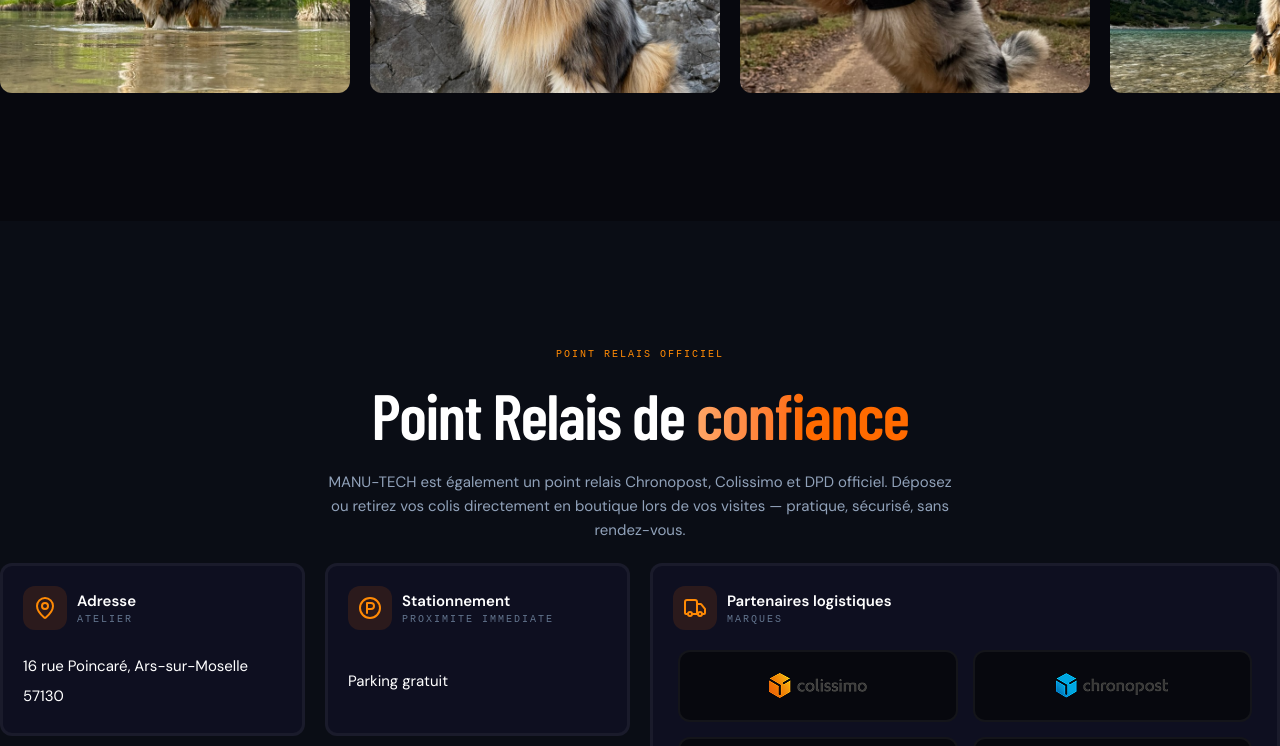
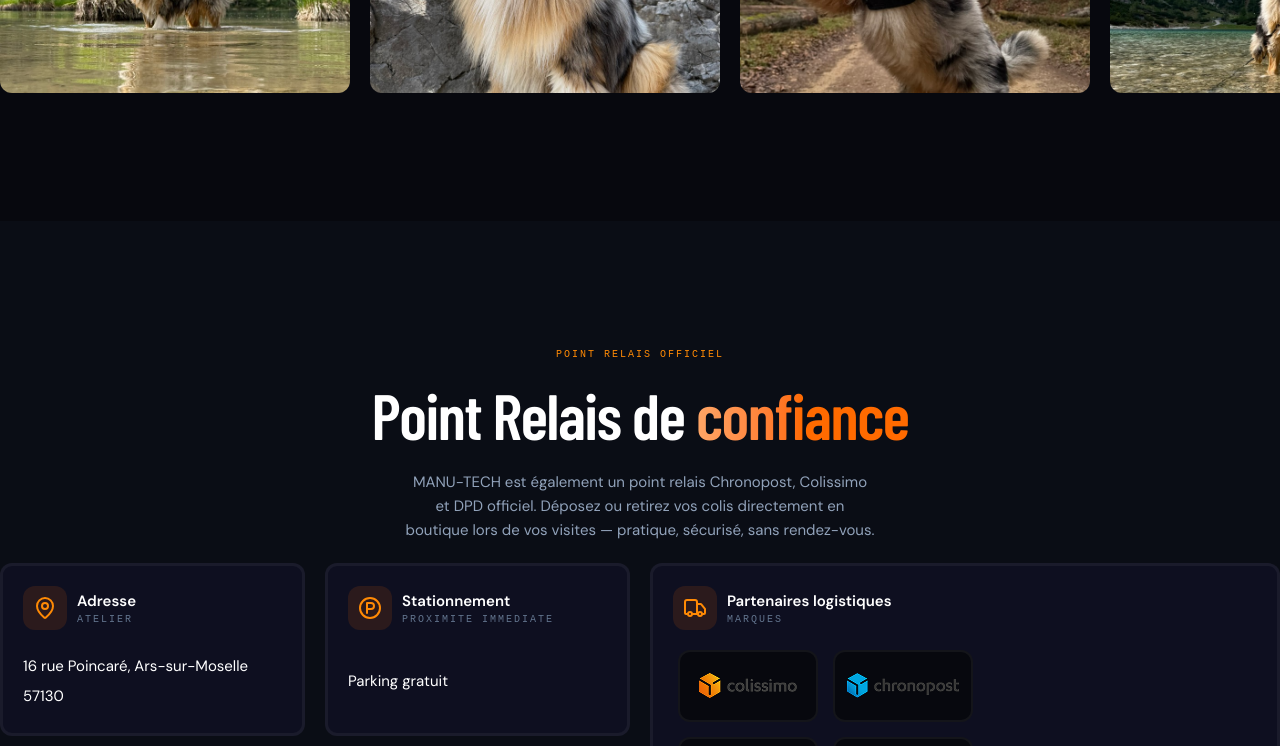
Before and after one commit to Kaohiso/manu-tech, a Vue app: page / in a window 1280 px wide. Shown: the part 5431-6177 px from the top of the page. Built offline with nearby package versions, Linux system fonts and the light colour scheme; the HTML template or start-up script is replaced by a standard one; a web font is replaced by a local one.

Commit message:
Add responsive on Hero, Pickup and Price section

```diff
--- a/src/App.vue
+++ b/src/App.vue
@@ -38,6 +38,10 @@ import AppFooter from '@/features/layout/AppFooter.vue'
     from var(--sys-color-background) calc(h + 10) calc(s + 5) calc(l + 5)
   );
   --app-pading-section: 128px 10px;
+}
+
+* {
+  text-wrap: balance;
 }
 
 html {
--- a/src/features/AppHero.vue
+++ b/src/features/AppHero.vue
@@ -95,7 +95,7 @@ const iconSize = 12
   .left-column {
     display: grid;
     height: fit-content;
-    width: 80%;
+    /* width: 80%; */
     gap: 30px;
 
     .titleH1 {
--- a/src/features/AppPickup.vue
+++ b/src/features/AppPickup.vue
@@ -17,7 +17,7 @@ function updateSpan(type: string) {
 
 <template>
   <AppSection class="app-pickup" id-section="pickup">
-    <div class="title">
+    <div class="container-title-pickup">
       <EyebrowMT :color="orangeVariant"> Point Relais Officiel </EyebrowMT>
       <h2>
         <span>Point Relais de </span>
@@ -62,15 +62,17 @@ function updateSpan(type: string) {
 <style scoped>
 :deep(.app-pickup) {
   display: grid;
-  grid-template-columns: repeat(4, 1fr);
+  grid-template-columns: repeat(auto-fit, minmax(300px, 1fr));
   grid-template-rows: auto repeat(6, 1fr);
   gap: var(--ref-size-20);
 
-  .title {
+  .container-title-pickup {
     display: grid;
     gap: 20px;
-    grid-column: 2 / span 2;
+    /* grid-column: 2 / span 2; */
+    grid-column: 1 / -1;
     text-align: center;
+    justify-items: center;
 
     & + div {
       grid-column-start: 1;
@@ -90,11 +92,16 @@ function updateSpan(type: string) {
         color: transparent;
       }
     }
+
+    > p {
+      max-inline-size: 60ch;
+    }
   }
 
   .card {
     display: grid;
     align-items: start;
+    justify-items: start;
     grid-row: span 2;
     background-color: var(--app-background-on-background);
     padding: var(--ref-size-20);
@@ -113,7 +120,7 @@ function updateSpan(type: string) {
         border-radius: var(--app-radius);
       }
 
-      .title {
+      > .title {
         display: grid;
         text-align: start;
         gap: 3px;
--- a/src/features/AppPrice.vue
+++ b/src/features/AppPrice.vue
@@ -60,17 +60,17 @@ const tarifs: TarifProps[] = [
 :deep(.app-price) {
   display: grid;
   text-align: center;
-  grid-template-columns: repeat(3, 1fr);
+  grid-template-columns: repeat(auto-fit, minmax(400px, 1fr));
   gap: var(--ref-size-20);
 
   .container-price-title {
-    grid-column: span 3;
+    grid-column: 1 / -1;
     display: grid;
     row-gap: 20px;
   }
 
   .caption {
-    grid-column: 3 span;
+    grid-column: 1 / -1;
   }
 }
 </style>
```
